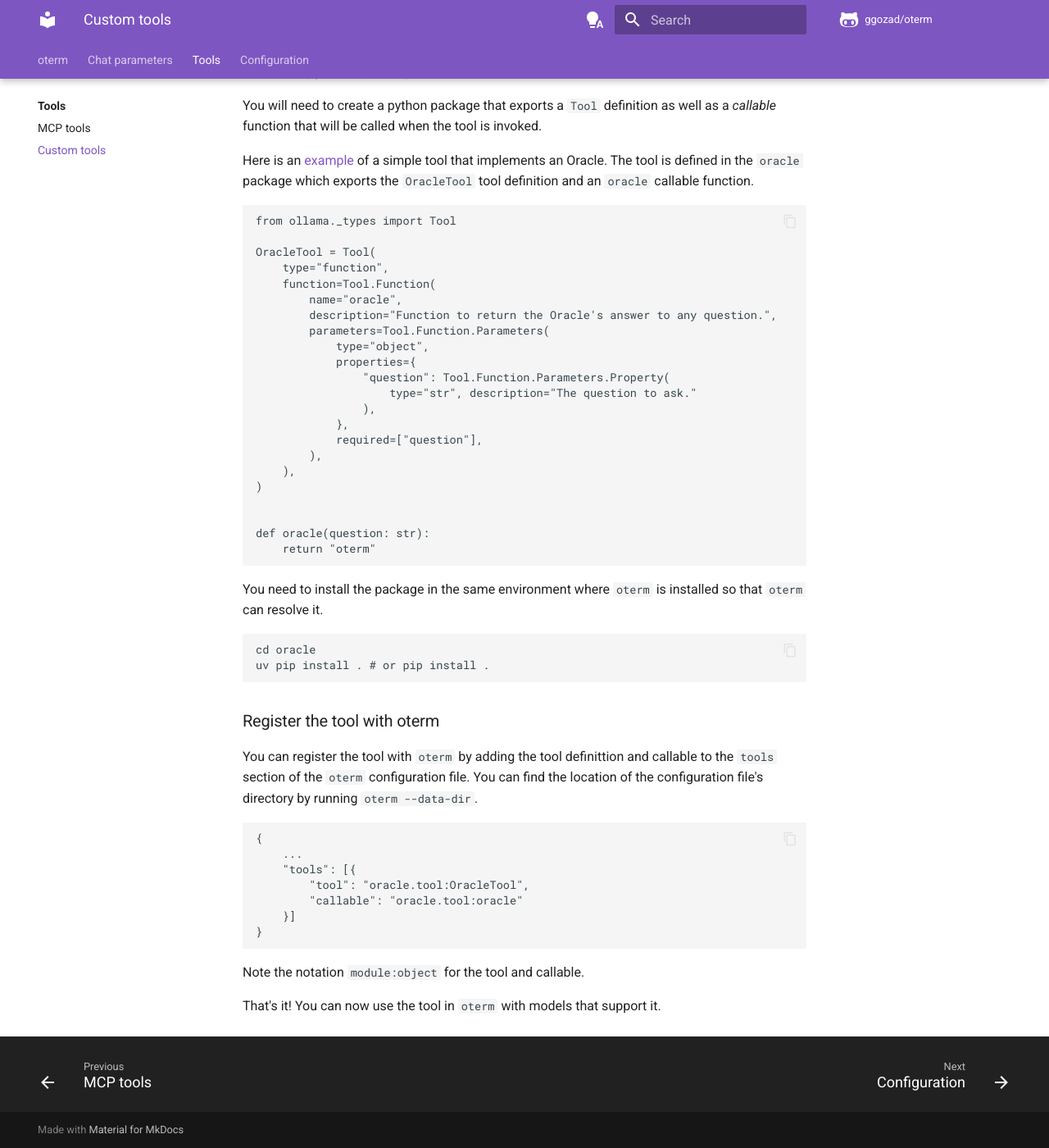
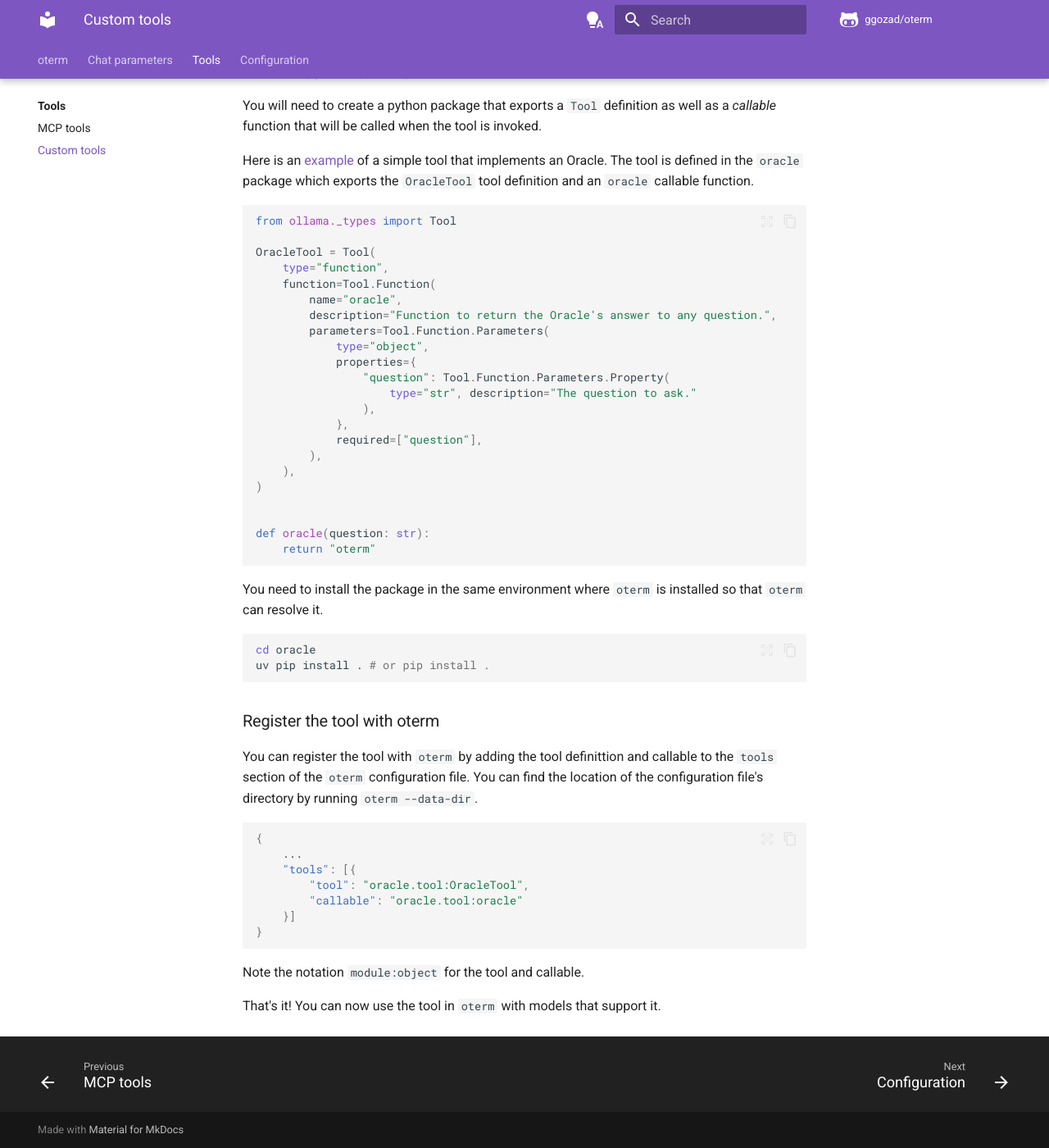
Before and after one commit to ggozad/oterm, an MkDocs documentation site: the page built from docs/tools/custom_tools.md, in a window 1280 px wide and 1400 px high, scrolled down 957 px. Shown: the whole window at 82% size. Built offline with MkDocs 1.6.1 and Material for MkDocs 9.7.7, drawn with Linux system fonts in a browser that asks for light colours; comment, search, counter and statistics services are not loaded; some of the changed text lies outside the part shown.

Commit message:
Github action workflow, colorize code blocks

```diff
--- a/CHANGES.txt
+++ b/CHANGES.txt
@@ -1,5 +1,11 @@
 Changelog
 =========
+
+0.8.5 -
+------------------
+
+- Documentation site.
+  [ggozad]
 
 0.8.4 - 2025-02-23
 ------------------
--- a/mkdocs.yml
+++ b/mkdocs.yml
@@ -1,6 +1,6 @@
 site_name: oterm
 site_description: the text-based terminal client for Ollama.
-site_url: http://ggozad.github.io/oterm/
+site_url: https://ggozad.github.io/oterm/
 theme:
   name: material
   palette:
@@ -25,7 +25,7 @@
   features:
   - content.code.annotate
   - content.code.copy
-  # - content.code.select
+  - content.code.select
   - content.footnote.tooltips
   - content.tabs.link
   - content.tooltips
@@ -65,3 +65,11 @@
     - MCP tools: tools/mcp.md
     - Custom tools: tools/custom_tools.md
   - Configuration: app_config.md
+markdown_extensions:
+  - pymdownx.highlight:
+      anchor_linenums: true
+      line_spans: __span
+      pygments_lang_class: true
+  - pymdownx.inlinehilite
+  - pymdownx.snippets
+  - pymdownx.superfences
```
Also changed, not shown: 2 other files.
